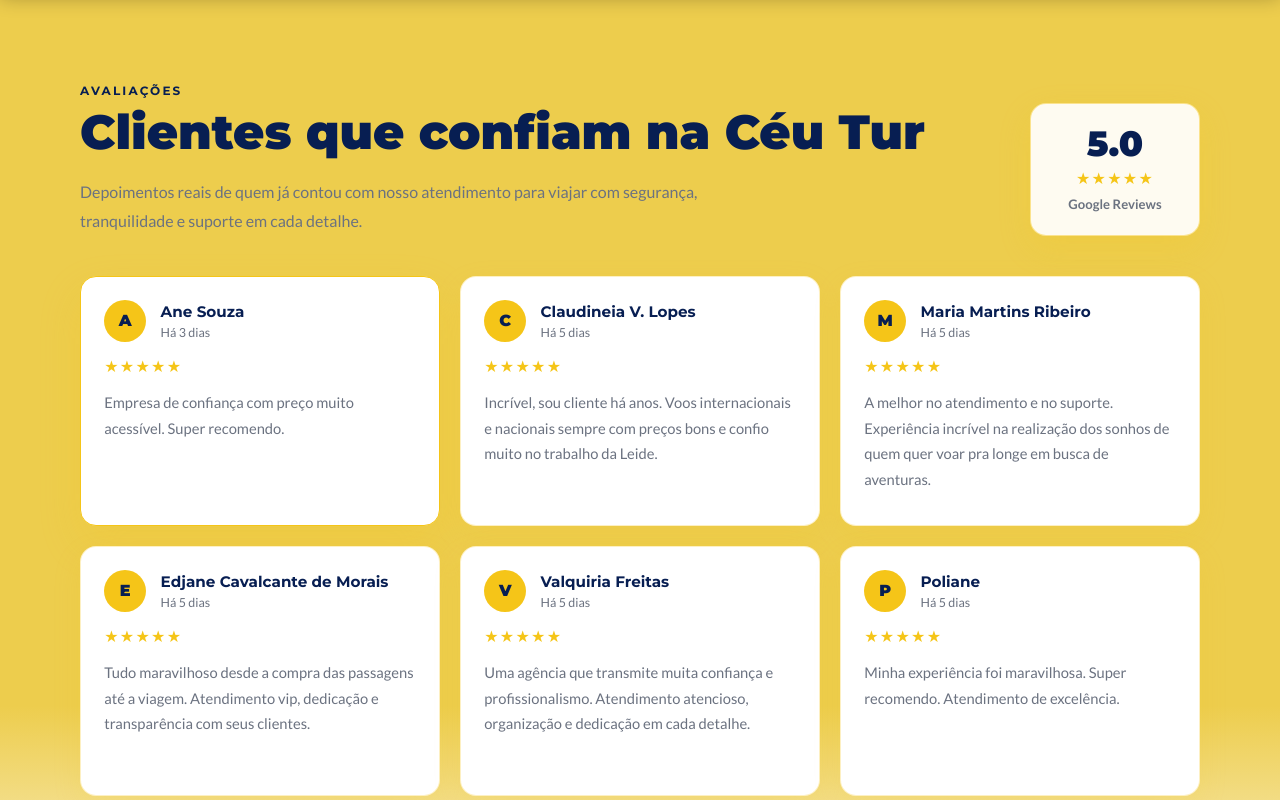
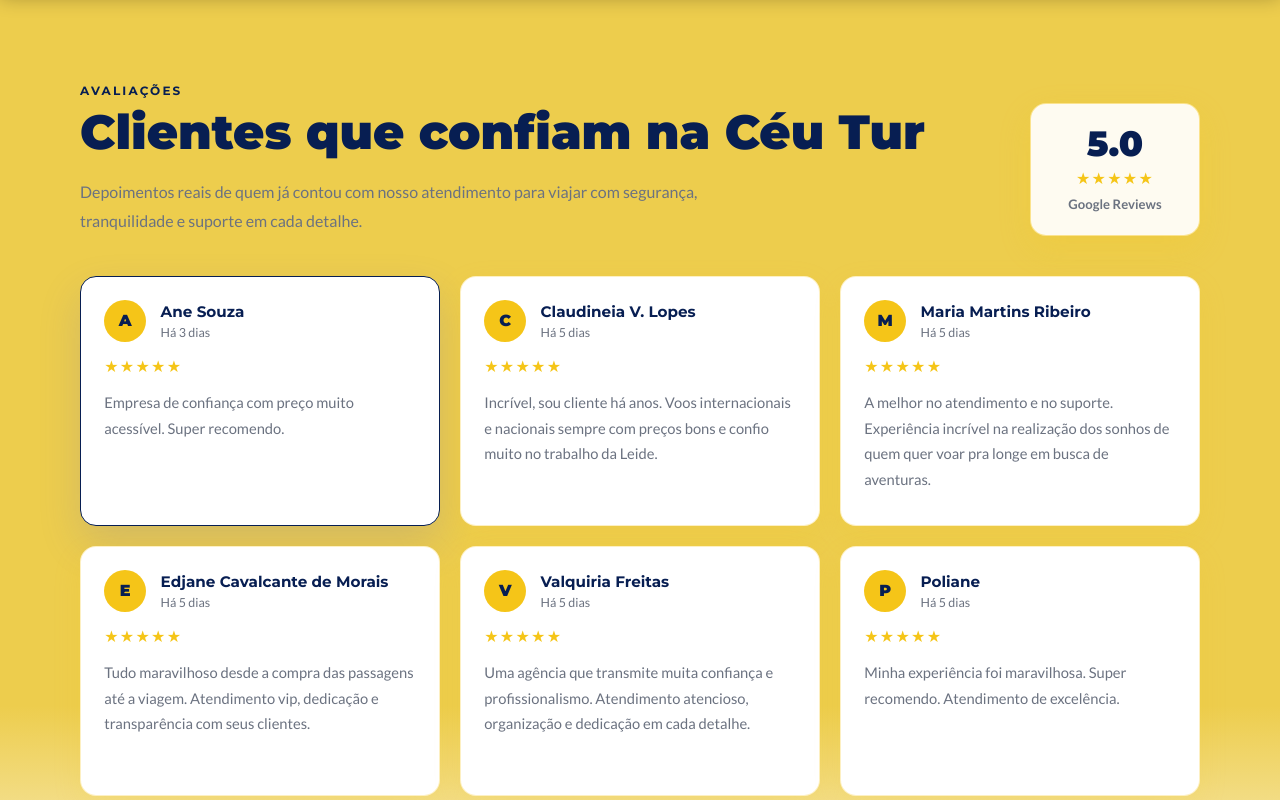
Before and after one commit to taylerneves/Ceu-tur-Landing-Page-, a plain HTML site: page index.html in a window 1280 px wide. In both pictures the pointer is over the element 260 px from the left and 2915 px from the top of the page. Shown: the part 2515-3315 px from the top of the page. Drawn offline with Linux system fonts and the light colour scheme.

Commit message:
Mudando só a cor

```diff
--- a/style.css
+++ b/style.css
@@ -936,8 +936,8 @@
 
 .review-card:hover {
   transform: translateY(-6px);
-  border-color: var(--yellow);
-  box-shadow: 0 18px 42px rgba(245, 197, 24, .2);
+  border-color: var(--blue-dk);
+  box-shadow: 0 18px 42px rgba(106, 110, 184, 0.2);
 }
 
 .review-top {
```
